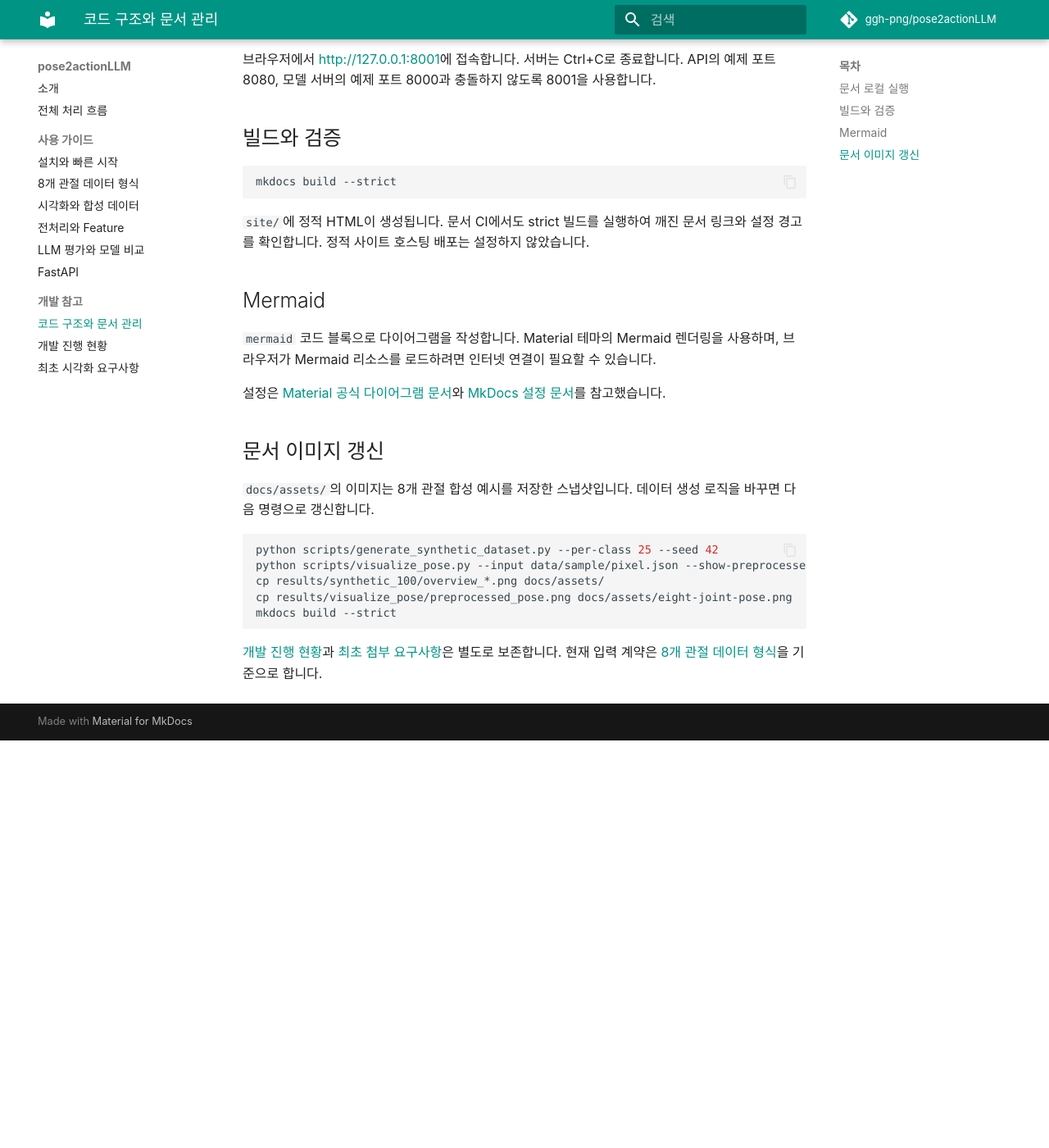
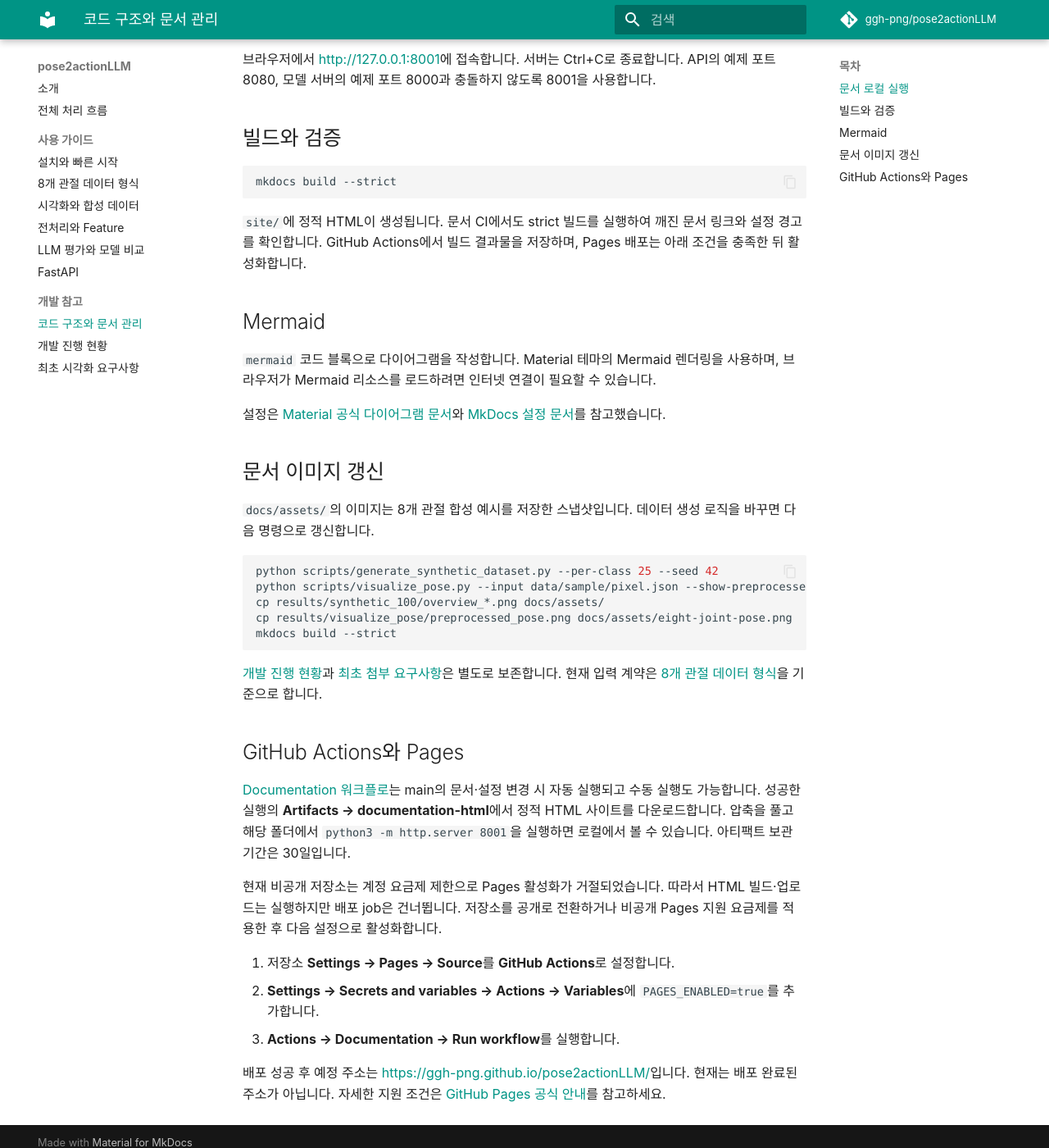
Before and after one commit to ggh-png/pose2actionLLM, an MkDocs documentation site: the page built from docs/development.md, in a window 1280 px wide and 1400 px high, scrolled down 520 px. Shown: the whole window at 82% size. Built offline with MkDocs 1.6.1 and Material for MkDocs 9.7.7, drawn with Linux system fonts in a browser that asks for light colours; comment, search, counter and statistics services are not loaded; before the commit the page ends 1423 px from its top, so only the background shows below that.

Commit message:
Build documentation artifacts in Actions and prepare optional Pages deployment

````diff
--- a/docs/development.md
+++ b/docs/development.md
@@ -31,7 +31,7 @@ mkdocs build --strict
 ```
 
 `site/`에 정적 HTML이 생성됩니다. 문서 CI에서도 strict 빌드를 실행하여 깨진 문서 링크와 설정 경고를 확인합니다.
-정적 사이트 호스팅 배포는 설정하지 않았습니다.
+GitHub Actions에서 빌드 결과물을 저장하며, Pages 배포는 아래 조건을 충족한 뒤 활성화합니다.
 
 ## Mermaid
 
@@ -55,3 +55,23 @@ mkdocs build --strict
 
 [개발 진행 현황](STATUS.md)과 [최초 첨부 요구사항](visualization-requirements.md)은 별도로 보존합니다.
 현재 입력 계약은 [8개 관절 데이터 형식](data-format.md)을 기준으로 합니다.
+
+## GitHub Actions와 Pages
+
+[Documentation 워크플로](https://github.com/ggh-png/pose2actionLLM/actions/workflows/docs.yml)는
+main의 문서·설정 변경 시 자동 실행되고 수동 실행도 가능합니다.
+성공한 실행의 **Artifacts → documentation-html**에서 정적 HTML 사이트를 다운로드합니다.
+압축을 풀고 해당 폴더에서 `python3 -m http.server 8001`을 실행하면 로컬에서 볼 수 있습니다.
+아티팩트 보관 기간은 30일입니다.
+
+현재 비공개 저장소는 계정 요금제 제한으로 Pages 활성화가 거절되었습니다.
+따라서 HTML 빌드·업로드는 실행하지만 배포 job은 건너뜁니다.
+저장소를 공개로 전환하거나 비공개 Pages 지원 요금제를 적용한 후 다음 설정으로 활성화합니다.
+
+1. 저장소 **Settings → Pages → Source**를 **GitHub Actions**로 설정합니다.
+2. **Settings → Secrets and variables → Actions → Variables**에 `PAGES_ENABLED=true`를 추가합니다.
+3. **Actions → Documentation → Run workflow**를 실행합니다.
+
+배포 성공 후 예정 주소는 <https://ggh-png.github.io/pose2actionLLM/>입니다.
+현재는 배포 완료된 주소가 아닙니다. 자세한 지원 조건은
+[GitHub Pages 공식 안내](https://docs.github.com/en/pages/getting-started-with-github-pages/using-custom-workflows-with-github-pages)를 참고하세요.
--- a/mkdocs.yml
+++ b/mkdocs.yml
@@ -1,4 +1,5 @@
 site_name: pose2actionLLM
+site_url: https://ggh-png.github.io/pose2actionLLM/
 site_description: 8개 관절 기반 Pose 시각화와 LLM 동작 분류 개발 문서
 repo_url: https://github.com/ggh-png/pose2actionLLM
 repo_name: ggh-png/pose2actionLLM
````
Also changed, not shown: README.md (+6 -0 lines), 1 other file.
